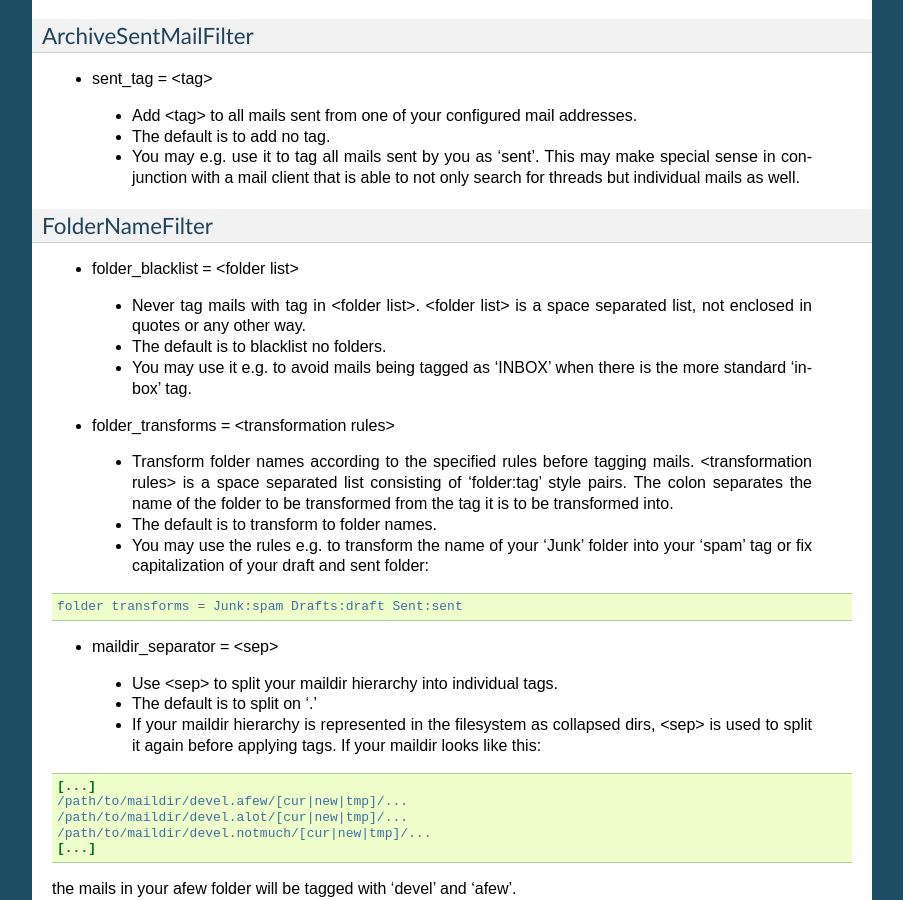
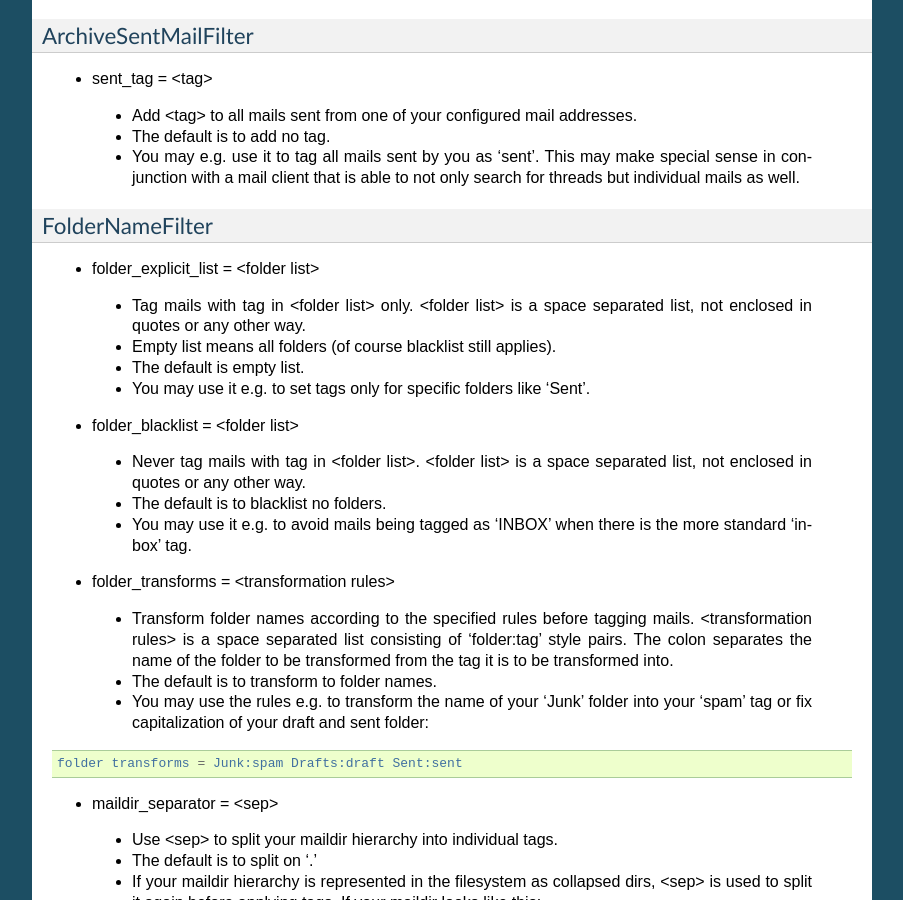
Before and after one commit to afewmail/afew, a Sphinx documentation site: the page built from docs/source/manual.rst, in a window 1280 px wide and 900 px high, scrolled down 947 px. Shown: the whole window, without its empty margins (198-1101 px from the left). Built offline with Sphinx 7.4.7, drawn with Linux system fonts in a browser that asks for light colours.

Commit message:
FolderNameFilter: Add new 'folder_explicit_list' option.
Documentation is updated.

```diff
--- a/docs/source/manual.rst
+++ b/docs/source/manual.rst
@@ -75,6 +75,14 @@ ArchiveSentMailFilter
 FolderNameFilter
 ^^^^^^^^^^^^^^^^
 
+* folder_explicit_list = <folder list>
+
+ * Tag mails with tag in <folder list> only. <folder list> is a space separated
+   list, not enclosed in quotes or any other way.
+ * Empty list means all folders (of course blacklist still applies).
+ * The default is empty list.
+ * You may use it e.g. to set tags only for specific folders like 'Sent'.
+
 * folder_blacklist = <folder list>
 
  * Never tag mails with tag in <folder list>. <folder list> is a space separated
```
Also changed, not shown: 1 other file.
